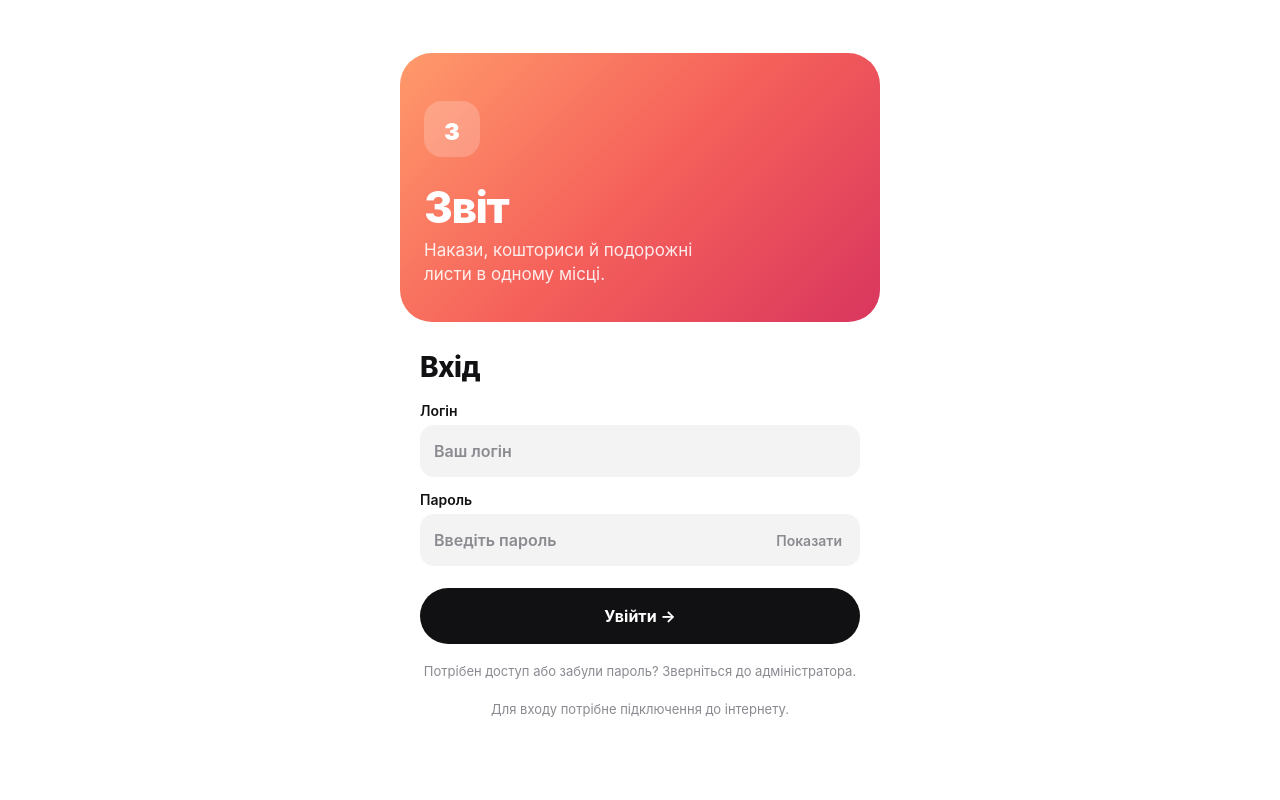
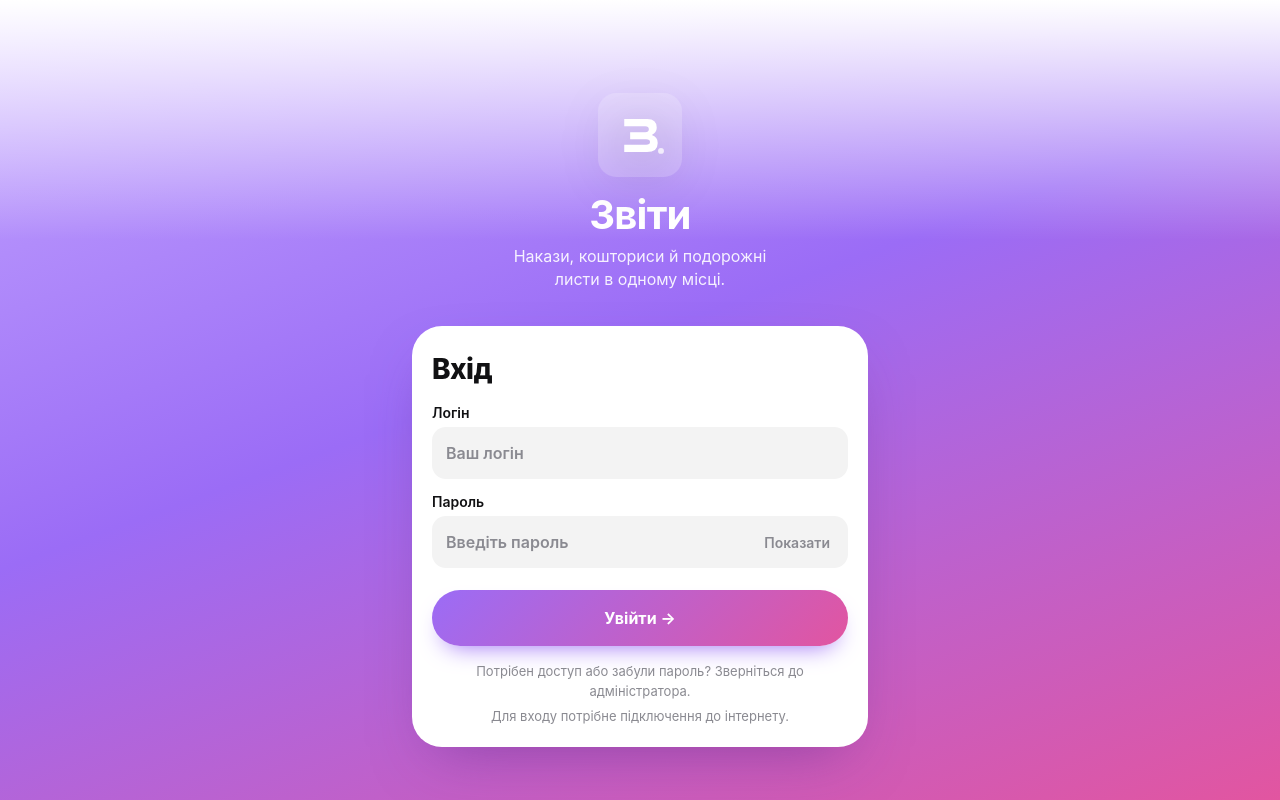
Before and after one commit to excaliburko/Zvit, a website: page dist/login.html in a window 1280 px wide. Drawn offline with Linux system fonts and the light colour scheme.

Commit message:
Login screen in the splash style: logo, violet gradient fading to white at the top, form on a card
Co-Authored-By: Claude Opus 5.5 <noreply@anthropic.com>
Claude-Session: https://claude.ai/code/session_01MK9Aw3Yig429nqqad2jXvH

```diff
--- a/dist/login.css
+++ b/dist/login.css
@@ -1,16 +1,16 @@
-:root{--bg:#fff;--text:#111113;--muted:#8a8a91;--field:#f3f3f3;--primary:#111113;--on-primary:#fff;--warn:#e5484d;--hero:linear-gradient(135deg,#ff9a6b 0%,#f5605a 50%,#d9365e 100%);color-scheme:light;font:16px -apple-system,BlinkMacSystemFont,"SF Pro Text","Segoe UI",Roboto,Arial,sans-serif;color:var(--text);background:var(--bg);-webkit-font-smoothing:antialiased}
-@media (prefers-color-scheme:dark){:root{--bg:#000;--text:#f5f5f7;--muted:#8e8e93;--field:#1c1c1e;--primary:#f5f5f7;--on-primary:#000;--warn:#ff6961;--hero:linear-gradient(135deg,#e8775a 0%,#d8434f 55%,#a82450 100%);color-scheme:dark}}
-*{box-sizing:border-box}body{margin:0;background:var(--bg)}button,input{font:inherit;color:inherit}button{cursor:pointer;border:0;background:none}:focus-visible{outline:2px solid var(--primary);outline-offset:2px}
-.login{min-height:100dvh;max-width:480px;margin:0 auto;display:flex;flex-direction:column}
-.hero{background:var(--hero);color:#fff;border-radius:0 0 32px 32px;padding:calc(48px + env(safe-area-inset-top,0px)) 24px 36px}
-.logo{display:grid;place-items:center;width:56px;height:56px;border-radius:18px;background:#ffffff33;font-size:30px;font-weight:800;margin-bottom:28px}
-.hero h1{font-size:44px;line-height:1;letter-spacing:-1.5px;margin:0 0 10px;font-weight:800}.hero p{margin:0;font-size:17px;line-height:1.4;color:#ffffffe0;max-width:300px}
-.panel{padding:28px 20px calc(28px + env(safe-area-inset-bottom,0px));flex:1;display:flex;flex-direction:column}
+:root{--bg:#fff;--text:#111113;--muted:#8a8a91;--field:#f3f3f3;--primary:#111113;--on-primary:#fff;--warn:#e5484d;--hero:linear-gradient(180deg,#fff 0,#fff env(safe-area-inset-top,0px),#fff0 calc(env(safe-area-inset-top,0px) + 30vh)),linear-gradient(160deg,#c3a6ff 0%,#9b6cf6 45%,#e255a0 100%);--card:#fff;color-scheme:light;font:16px -apple-system,BlinkMacSystemFont,"SF Pro Text","Segoe UI",Roboto,Arial,sans-serif;color:var(--text);background:var(--bg);-webkit-font-smoothing:antialiased}
+@media (prefers-color-scheme:dark){:root{--bg:#000;--text:#f5f5f7;--muted:#8e8e93;--field:#1c1c1e;--primary:#f5f5f7;--on-primary:#000;--warn:#ff6961;--card:#1c1c1e;--field:#2c2c2e;color-scheme:dark}}
+*{box-sizing:border-box}html{background:#e255a0}body{margin:0;min-height:100lvh;background:var(--hero);background-attachment:fixed}button,input{font:inherit;color:inherit}button{cursor:pointer;border:0;background:none}:focus-visible{outline:2px solid var(--primary);outline-offset:2px}
+.login{min-height:100dvh;max-width:480px;margin:0 auto;display:flex;flex-direction:column;justify-content:flex-end;padding:0 12px calc(12px + env(safe-area-inset-bottom,0px))}
+.hero{flex:1;display:flex;flex-direction:column;align-items:center;justify-content:center;text-align:center;color:#fff;padding:calc(40px + env(safe-area-inset-top,0px)) 12px 28px;animation:up .6s cubic-bezier(.65,0,.35,1) both}
+.logo{width:84px;height:84px;margin-bottom:18px;filter:drop-shadow(0 10px 24px #0003)}
+.hero h1{font-size:40px;line-height:1;letter-spacing:-.02em;margin:0 0 10px;font-weight:750}.hero p{margin:0;font-size:16px;line-height:1.4;color:#ffffffe6;max-width:280px}
+.panel{background:var(--card);border-radius:30px;padding:26px 20px 20px;display:flex;flex-direction:column;box-shadow:0 24px 60px -24px #5b2a8a88;animation:up .6s .08s cubic-bezier(.65,0,.35,1) both}@keyframes up{from{opacity:0;transform:translateY(14px)}}@media (prefers-reduced-motion:reduce){.hero,.panel{animation:none}}
 .panel h2{font-size:28px;letter-spacing:-.6px;margin:0 0 18px;font-weight:800}
 form{display:flex;flex-direction:column;gap:14px}label{display:flex;flex-direction:column;gap:6px;font-size:14px;font-weight:600}
-input{width:100%;height:52px;border:0;border-radius:14px;background:var(--field);padding:0 14px;font-size:16px;outline:none}input:focus{box-shadow:0 0 0 2px var(--primary) inset}input::placeholder{color:var(--muted)}
+input{width:100%;height:52px;border:0;border-radius:14px;background:var(--field);padding:0 14px;font-size:16px;outline:none}input:focus{box-shadow:0 0 0 2px #9b6cf6 inset}input::placeholder{color:var(--muted)}
 .password-field{position:relative;display:block}.password-field input{padding-right:100px}.password-field button{position:absolute;right:6px;top:6px;height:40px;padding:0 12px;border-radius:10px;font-size:14px;font-weight:600;color:var(--muted)}
 #login-error{margin:0;color:var(--warn);font-size:14px;line-height:1.4}
-.submit{height:56px;border-radius:28px;background:var(--primary);color:var(--on-primary);font-weight:650;font-size:16px;margin-top:8px}.submit:disabled{opacity:.5}
-.help,.connection{font-size:13px;color:var(--muted);line-height:1.5;margin:18px 0 0;text-align:center}.connection{margin-top:auto;padding-top:18px}
-@media(min-width:700px){.login{justify-content:center;padding:40px 0}.hero{border-radius:32px}.panel{flex:none}}
+.submit{height:56px;border-radius:28px;background:linear-gradient(135deg,#9b6cf6,#e255a0);color:#fff;box-shadow:0 12px 24px -12px #9b6cf6;font-weight:650;font-size:16px;margin-top:8px}.submit:disabled{opacity:.5}
+.help,.connection{font-size:13px;color:var(--muted);line-height:1.5;margin:16px 0 0;text-align:center}.connection{margin-top:6px}
+@media(min-width:700px){.login{justify-content:center;padding:40px 12px}.hero{flex:none;padding-bottom:36px}}
--- a/dist/login.html
+++ b/dist/login.html
@@ -1,4 +1,4 @@
 <!doctype html>
 <html lang="uk">
-<head><meta charset="utf-8"><meta name="viewport" content="width=device-width,initial-scale=1,viewport-fit=cover"><meta name="theme-color" content="#ffffff" media="(prefers-color-scheme: light)"><meta name="theme-color" content="#000000" media="(prefers-color-scheme: dark)"><meta name="apple-mobile-web-app-capable" content="yes"><meta name="mobile-web-app-capable" content="yes"><meta name="apple-mobile-web-app-title" content="Звіт"><meta name="apple-mobile-web-app-status-bar-style" content="default"><meta name="format-detection" content="telephone=no"><link rel="apple-touch-icon" href="/apple-touch-icon.png"><meta name="color-scheme" content="light dark"><title>Вхід · Звіт</title><link rel="icon" href="/icon.svg"><link rel="manifest" href="/manifest.webmanifest"><link rel="stylesheet" href="/login.css"></head>
-<body><main class="login"><section class="hero"><span class="logo">з</span><h1>Звіт</h1><p>Накази, кошториси й подорожні листи в одному місці.</p></section><section class="panel"><h2>Вхід</h2><form id="login-form" method="post" action="/api/login"><label>Логін<input id="username" name="username" autocomplete="username" required maxlength="180" autocapitalize="none" spellcheck="false" placeholder="Ваш логін"></label><label>Пароль<span class="password-field"><input id="password" name="password" type="password" autocomplete="current-password" required maxlength="256" placeholder="Введіть пароль"><button id="toggle-password" type="button" aria-label="Показати пароль" aria-pressed="false">Показати</button></span></label><p id="login-error" role="alert" hidden></p><button class="submit" type="submit" id="submit-login">Увійти <span aria-hidden="true">→</span></button></form><p class="help">Потрібен доступ або забули пароль? Зверніться до адміністратора.</p><p class="connection" id="connection-status">Для входу потрібне підключення до інтернету.</p></section></main><script src="/login.js" defer></script></body></html>
+<head><meta charset="utf-8"><meta name="viewport" content="width=device-width,initial-scale=1,viewport-fit=cover"><meta name="theme-color" content="#ffffff"><meta name="apple-mobile-web-app-capable" content="yes"><meta name="mobile-web-app-capable" content="yes"><meta name="apple-mobile-web-app-title" content="Звіт"><meta name="apple-mobile-web-app-status-bar-style" content="default"><meta name="format-detection" content="telephone=no"><link rel="apple-touch-icon" href="/apple-touch-icon.png"><meta name="color-scheme" content="light dark"><title>Вхід · Звіт</title><link rel="icon" href="/icon.svg"><link rel="manifest" href="/manifest.webmanifest"><link rel="stylesheet" href="/login.css"></head>
+<body><main class="login"><section class="hero"><svg class="logo" viewBox="0 0 512 512" aria-hidden="true"><rect width="512" height="512" rx="112" fill="#fff" fill-opacity=".18"/><path d="M160 158h140q58 0 58 53 0 31-30 45 36 12 36 48 0 56-66 56H160v-44h134q23 0 23-17t-23-17H196v-43h92q22 0 22-18t-22-18H160z" fill="#fff"/><circle cx="384" cy="353" r="18" fill="#fff" opacity=".75"/></svg><h1>Звіти</h1><p>Накази, кошториси й подорожні листи в одному місці.</p></section><section class="panel"><h2>Вхід</h2><form id="login-form" method="post" action="/api/login"><label>Логін<input id="username" name="username" autocomplete="username" required maxlength="180" autocapitalize="none" spellcheck="false" placeholder="Ваш логін"></label><label>Пароль<span class="password-field"><input id="password" name="password" type="password" autocomplete="current-password" required maxlength="256" placeholder="Введіть пароль"><button id="toggle-password" type="button" aria-label="Показати пароль" aria-pressed="false">Показати</button></span></label><p id="login-error" role="alert" hidden></p><button class="submit" type="submit" id="submit-login">Увійти <span aria-hidden="true">→</span></button></form><p class="help">Потрібен доступ або забули пароль? Зверніться до адміністратора.</p><p class="connection" id="connection-status">Для входу потрібне підключення до інтернету.</p></section></main><script src="/login.js" defer></script></body></html>
```
Also changed, not shown: dist/sw.js.
